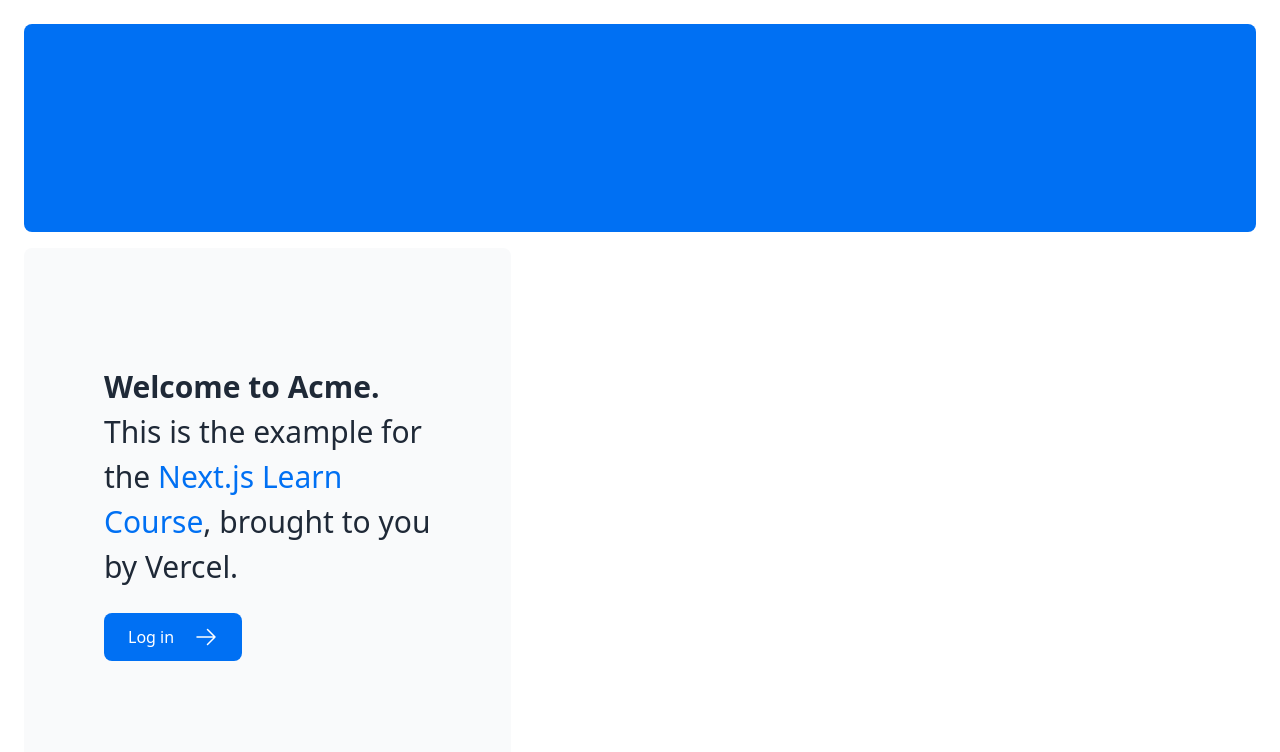
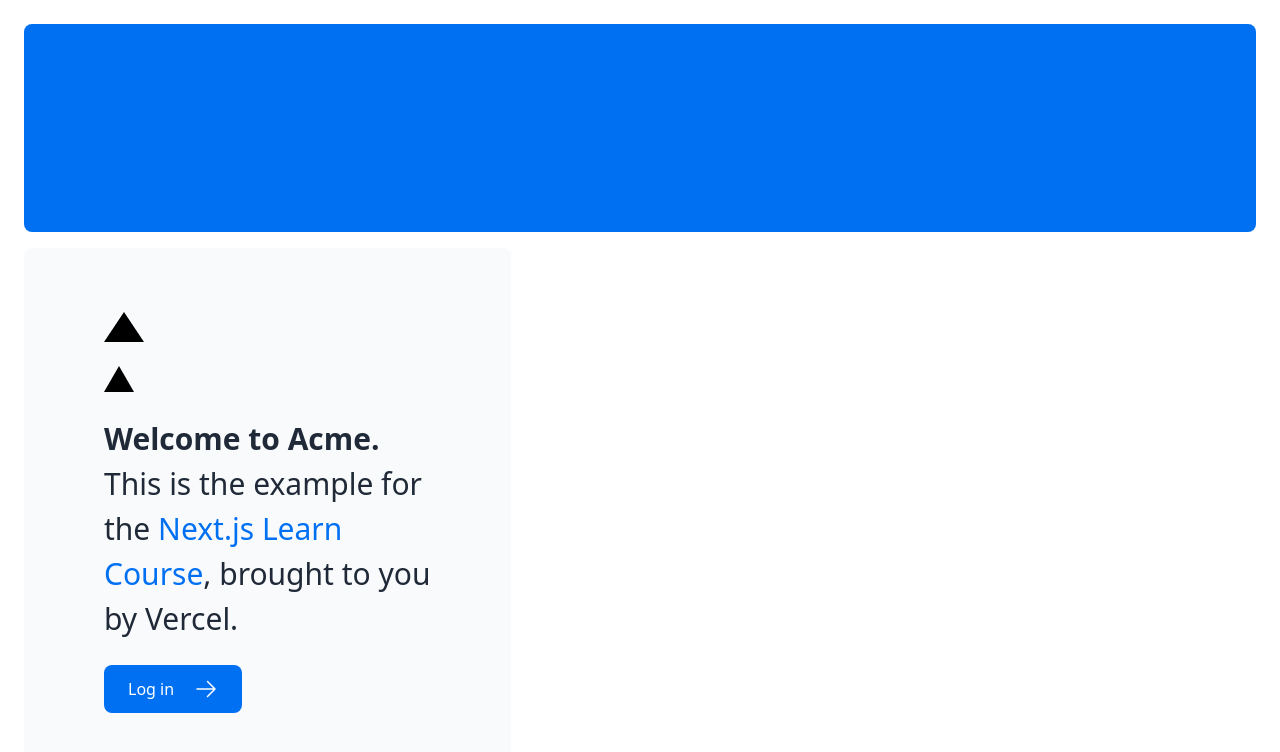
Before and after one commit to neepix/testing-learning, a Next.js app in the folder nextjs-dashboard/: page / in a window 1280 px wide. Shown: the top 752 px of the page. Built offline with nearby package versions, Linux system fonts and the light colour scheme.

Commit message:
Improving layout

```diff
--- a/nextjs-dashboard/app/page.tsx
+++ b/nextjs-dashboard/app/page.tsx
@@ -1,6 +1,7 @@
 import AcmeLogo from '@/app/ui/acme-logo';
 import { ArrowRightIcon } from '@heroicons/react/24/outline';
 import Link from 'next/link';
+import styles from '@/app/ui/home.module.css';
 
 export default function Page() {
   return (
@@ -10,6 +11,10 @@
       </div>
       <div className="mt-4 flex grow flex-col gap-4 md:flex-row">
         <div className="flex flex-col justify-center gap-6 rounded-lg bg-gray-50 px-6 py-10 md:w-2/5 md:px-20">
+        <div className={styles.shape} />
+        <div
+  className="relative w-0 h-0 border-l-[15px] border-r-[15px] border-b-[26px] border-l-transparent border-r-transparent border-b-black"
+/>
           <p className={`text-xl text-gray-800 md:text-3xl md:leading-normal`}>
             <strong>Welcome to Acme.</strong> This is the example for the{' '}
             <a href="https://nextjs.org/learn/" className="text-blue-500">
--- /dev/null
+++ b/nextjs-dashboard/app/ui/home.module.css
@@ -0,0 +1,7 @@
+.shape {
+    height: 0;
+    width: 0;
+    border-bottom: 30px solid black;
+    border-left: 20px solid transparent;
+    border-right: 20px solid transparent;
+  }
```
